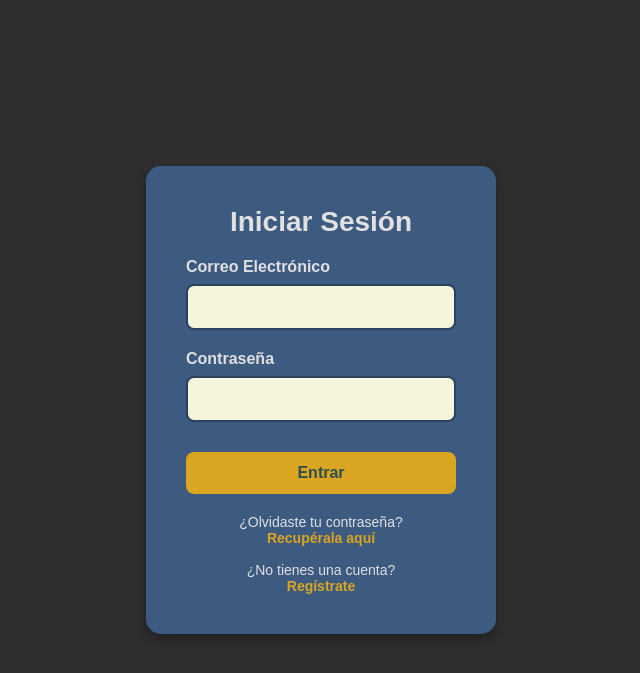
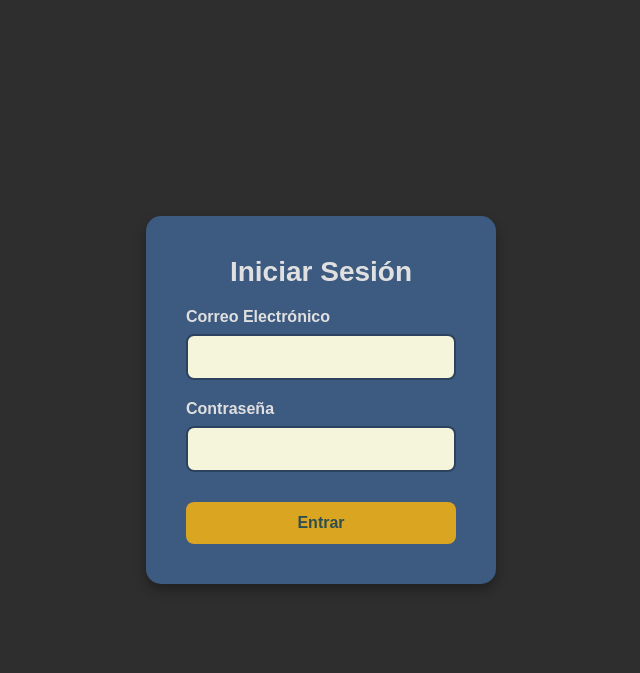
Before and after one commit to Sax300-cpu/SIGAU, a Flask app: page / in a window 1280 px wide. Shown: the top 673 px of the page, without its empty margins (319-959 px from the left). Run offline with Flask 3, Linux system fonts and the light colour scheme.

Commit message:
Modificado

```diff
--- a/Sistema-Gestion-Seguros/backend/templates/login-index.html
+++ b/Sistema-Gestion-Seguros/backend/templates/login-index.html
@@ -27,12 +27,6 @@
         <button type="submit">Entrar</button>
       </form>
 
-      <div class="login-footer">
-        <p>¿Olvidaste tu contraseña?</p>
-         <p><a href="#">Recupérala aquí</a></p><br>
-        <p>¿No tienes una cuenta?</p>
-        <p> <a href="#">Regístrate</a></p>
-      </div>
     </div>
   </main>
 </body>
```
